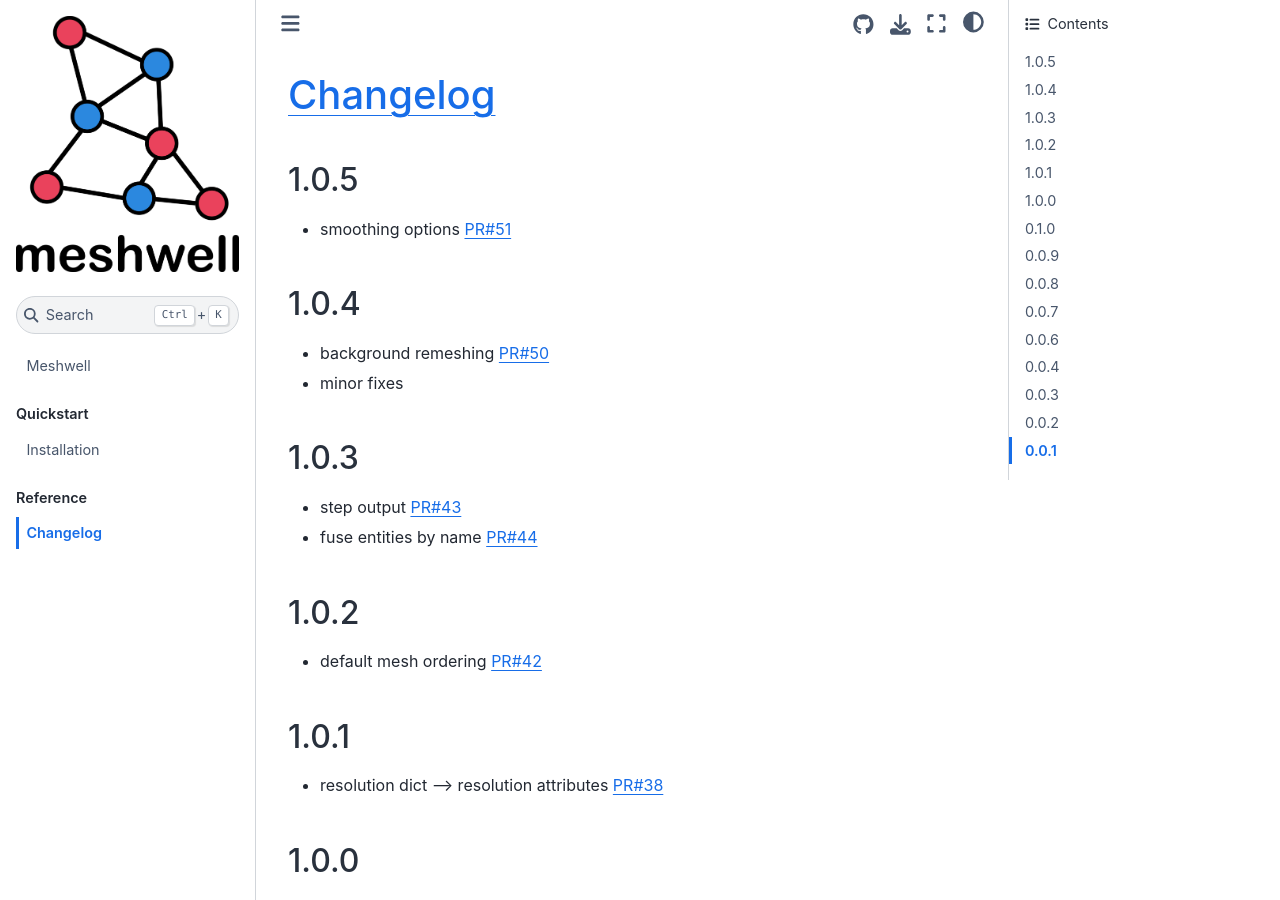
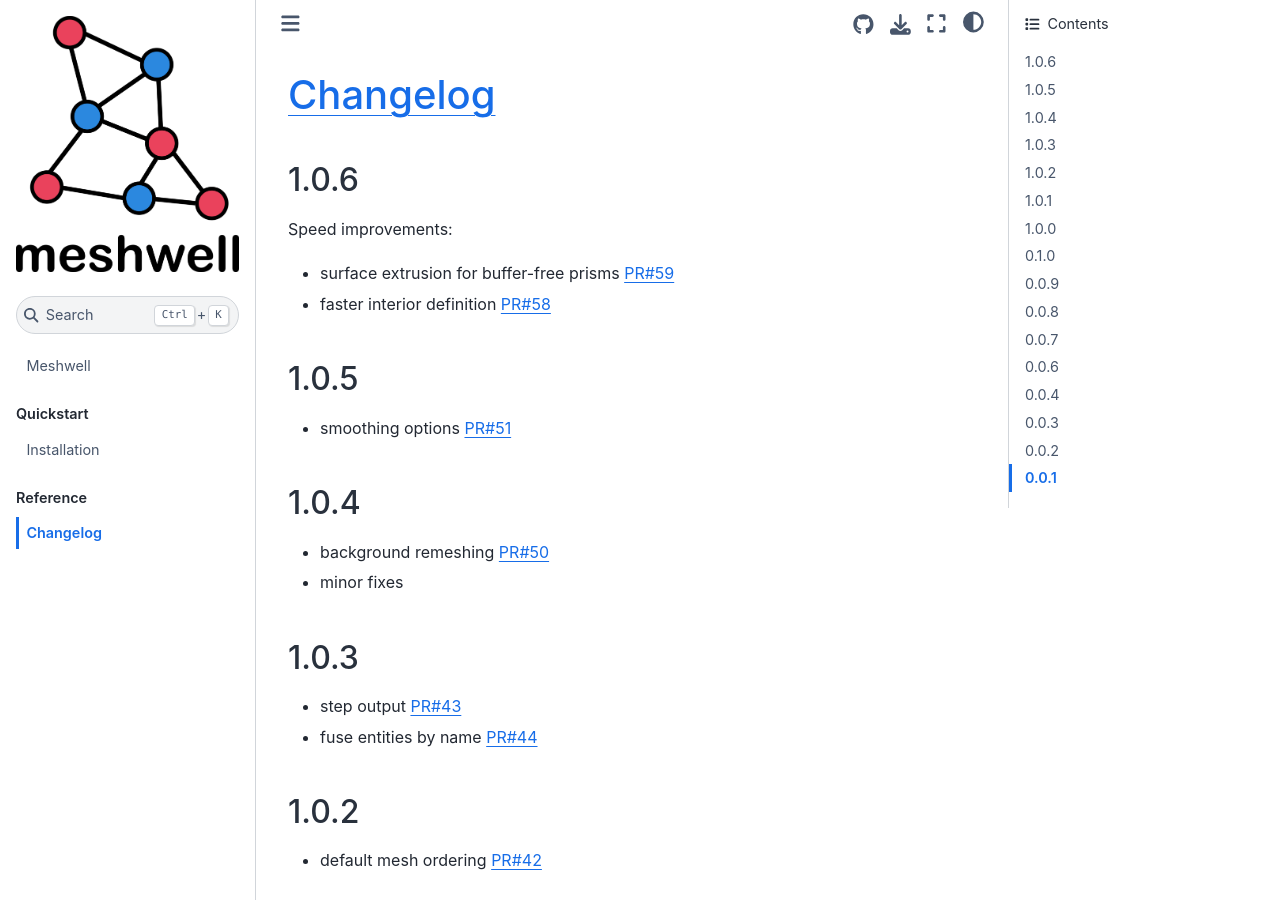
Before and after one commit to simbilod/meshwell, a Jupyter Book: the page built from docs/changelog.md, in a window 1280 px wide and 900 px high. Built offline with Jupyter Book 1.0.4 settings and Sphinx 7.4.7 and the Sphinx Book theme 1.1.4, drawn with Linux system fonts in a browser that asks for light colours; pages that are not in the unit, such as notebooks, are missing from menus.

Commit message:
increment version

```diff
--- a/docs/changelog.md
+++ b/docs/changelog.md
@@ -1,4 +1,10 @@
 # [Changelog](https://keepachangelog.com/en/1.0.0/)
+
+## 1.0.6
+
+Speed improvements:
+- surface extrusion for buffer-free prisms [PR#59](https://github.com/simbilod/meshwell/pull/59)
+- faster interior definition [PR#58](https://github.com/simbilod/meshwell/pull/58)
 
 ## 1.0.5
 
--- a/pyproject.toml
+++ b/pyproject.toml
@@ -14,7 +14,7 @@ classifiers = [
 	"Programming Language :: Python :: 3.11",
 	"Operating System :: OS Independent",
 ]
-version="1.0.5"
+version="1.0.6"
 authors = [
     {name = "Simon Bilodeau", email = "sb30@princeton.edu"},
 ]
```
